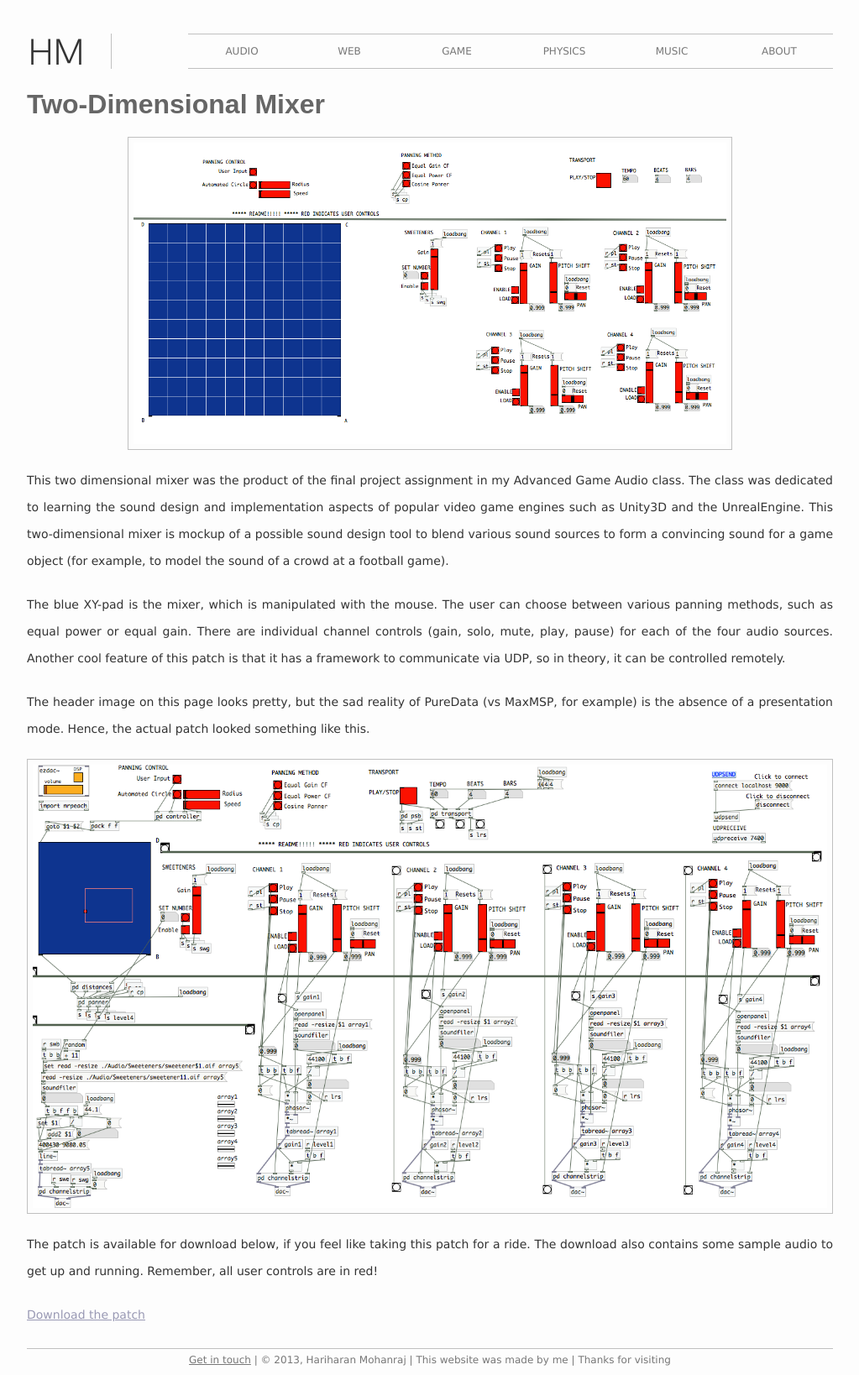
After one commit to harimohanraj89/site, a PHP site: page /proj-twodmixer.php in a window 1280 px wide. The commit adds this page. Shown: the whole page at 84% size, without its empty margins (128-1151 px from the left). Run offline with PHP 8.4, Linux system fonts and the light colour scheme; some libraries are stand-ins or nearby versions; some web fonts are replaced.

Commit message:
Added TwoDMixer

```diff
--- /dev/null
+++ b/proj-twodmixer.php
@@ -0,0 +1,48 @@
+<?php include "header.php" ?>
+
+	<div class="bodycontainer">
+
+		<h2>
+	    	Two-Dimensional Mixer
+	    </h2>
+
+	    <a class="imglink" href="images/virtualgp.png" target="_blank">
+	    	<img id="virtualgpimage" class="large boxsize" src="images/thumbtwodmixer.png"/>
+	    </a>
+
+	    <p>
+	    	This two dimensional mixer was the product of the final project assignment
+	    	in my Advanced Game Audio class. The class was dedicated to learning
+	    	the sound design and implementation aspects of popular video game engines
+	    	such as Unity3D and the UnrealEngine. This two-dimensional mixer is mockup
+	    	of a possible sound design tool to blend various sound sources to form
+	    	a convincing sound for a game object (for example, to model the sound of a crowd
+	    	at a football game).
+	    </p>
+
+	    <p>
+	    	The blue XY-pad is the mixer, which is manipulated with the mouse. The user can choose between various
+	    	panning methods, such as equal power or equal gain. There are individual channel controls (gain, solo, mute, play, pause)
+	    	for each of the four audio sources. Another cool feature of this patch is that it has a framework to communicate via UDP,
+	    	so in theory, it can be controlled remotely.
+	    </p>
+
+	    <p>
+	    	The header image on this page looks pretty, but the sad reality of PureData (vs MaxMSP, for example)
+	    	is the absence of a presentation mode. Hence, the actual patch looked something like this.
+	    </p>
+
+	    <a class="imglink" href="images/twodmixerdetailed.png" target="_blank">
+	    	<img id="virtualgpdetailedimage" class="boxsize" src="images/twodmixerdetailed.png"/>
+	    </a>
+
+	    <p>
+	    	The patch is available for download below, if you feel like taking this patch for a ride. The download also contains some sample audio to get up and running. Remember, all user controls are in red!
+	    </p>
+
+	    <p>
+	    	<a class="distinct" href="downloads/TwoDMixer.zip">Download the patch</a>
+	    </p>
+
+
+<?php include "footer.php" ?>
```
Also changed, not shown: cat-audio.php (+15 -0 lines), images/thumbsonification.png, images/thumbtwodmixer.png (added), images/twodmixerdetailed.png (added), 1 other file.
